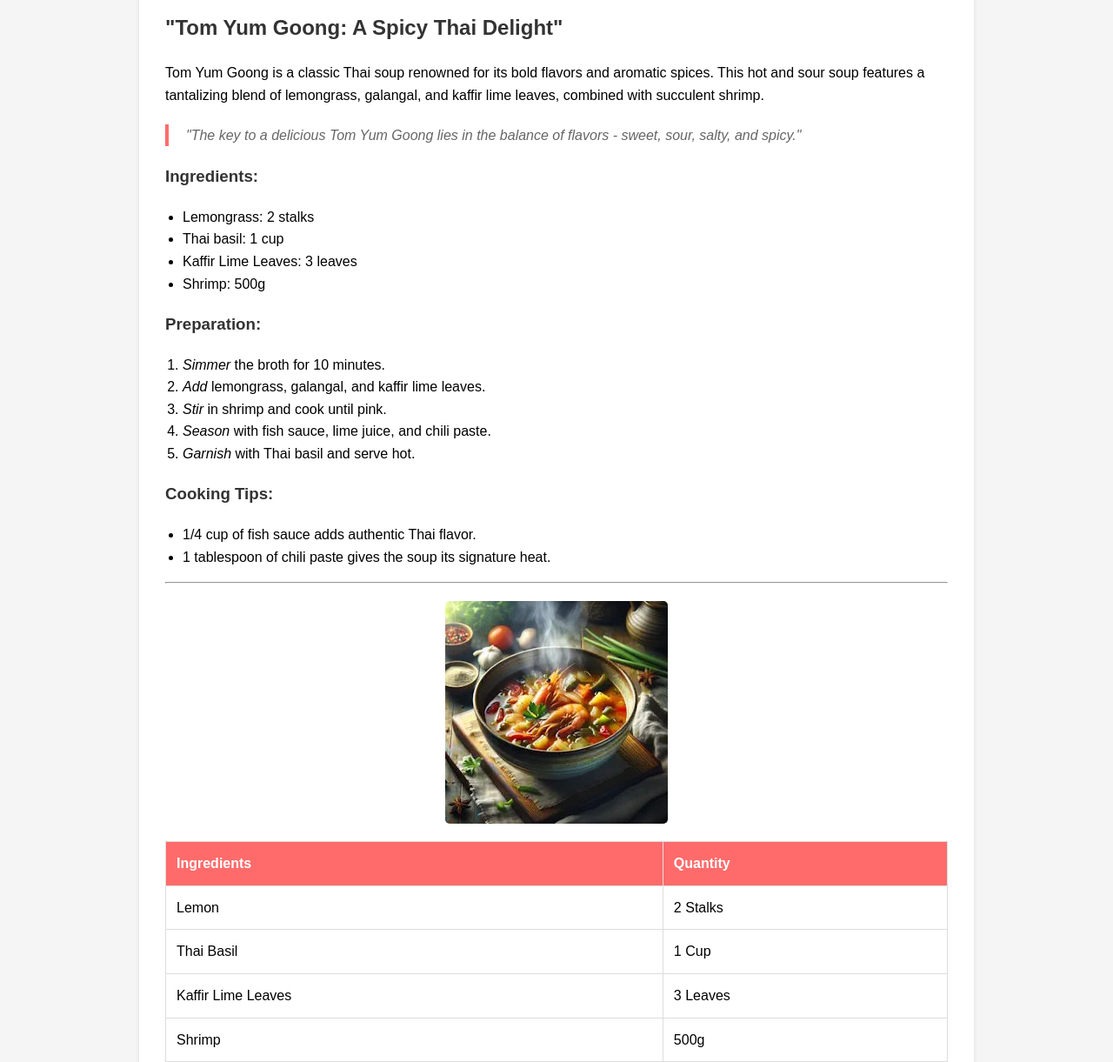
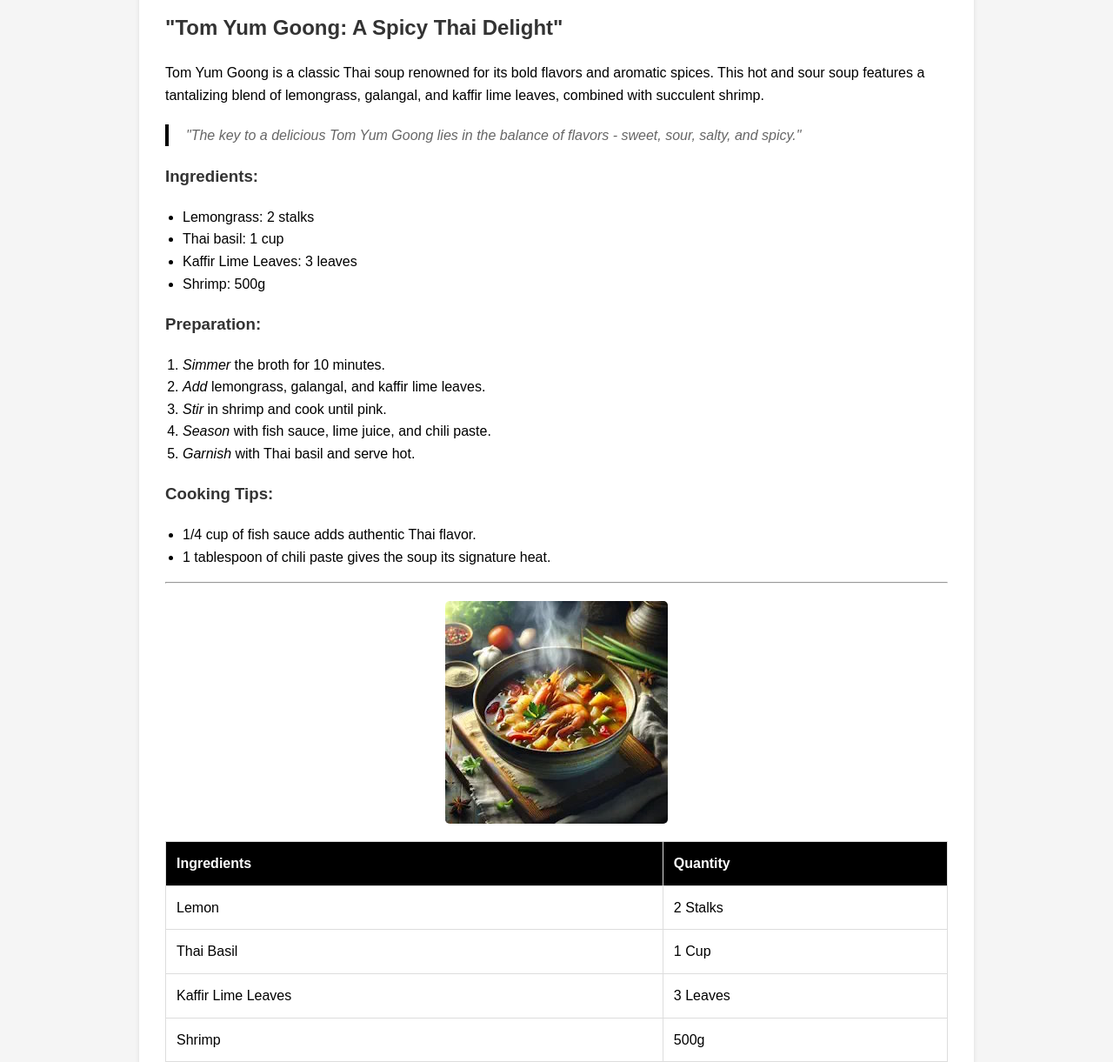
Before and after one commit to clanndlrsr/DelRosario_Culinary-Adventure, a plain HTML site: page index.html in a window 1280 px wide. Shown: the part 265-1486 px from the top of the page at 87% size. Drawn offline with Linux system fonts and the light colour scheme.

Commit message:
index.html

```diff
--- a/index.html
+++ b/index.html
@@ -18,8 +18,6 @@
                 padding: 5px;
                 text-align: center;
                 margin-bottom: 30px;
-                border-radius: 10px;
-                box-shadow: 0 2px 5px rgba(0,0,0,1);
             }
 
             main {
@@ -37,7 +35,7 @@
 
             blockquote {
                 font-style: italic;
-                border-left: 4px solid #ff6b6b;
+                border-left: 4px solid black;
                 padding-left: 20px;
                 margin: 20px 0;
                 color: #666;
@@ -68,7 +66,7 @@
             }
 
             th {
-                background-color: #ff6b6b;
+                background-color: black;
                 color: white;
             }
 
```
